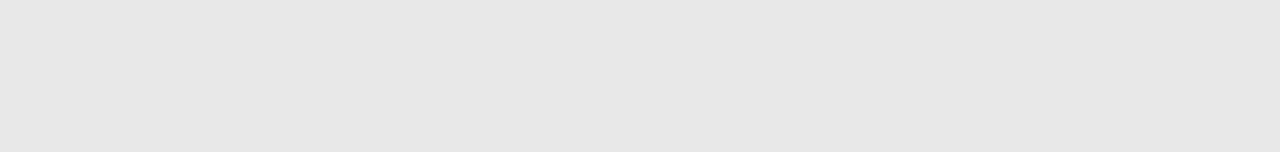
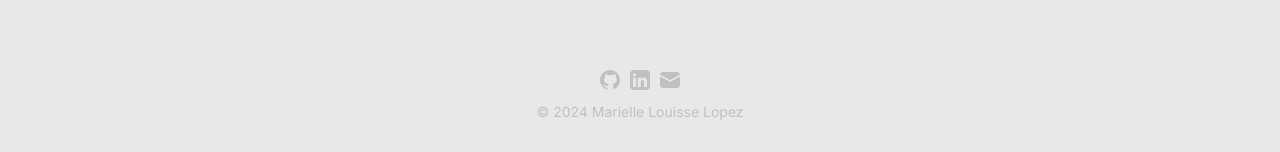
Before and after one commit to marielle-lopez/portfolio, a React (Vite) app: page /projects in a window 1280 px wide. Shown: the part 1169-1321 px from the top of the page. Before the commit the page ends 1174 px from the top, so only its background shows below. Built offline with nearby package versions, Linux system fonts and the light colour scheme.

Commit message:
created Footer component and implemented into project

```diff
--- a/src/App.jsx
+++ b/src/App.jsx
@@ -5,6 +5,7 @@ import LandingPage from "./pages/LandingPage/LandingPage";
 import AboutPage from "./pages/AboutPage/AboutPage";
 import SkillsPage from "./pages/SkillsPage/SkillsPage";
 import ProjectsPage from "./pages/ProjectsPage/ProjectsPage";
+import Footer from "./containers/Footer/Footer";
 
 function App() {
   return (
@@ -18,6 +19,8 @@ function App() {
           <Route path="/skills" element={<SkillsPage />} />
           <Route path="/projects" element={<ProjectsPage />} />
         </Routes>
+
+        <Footer />
       </BrowserRouter>
     </>
   );
--- /dev/null
+++ b/src/containers/Footer/Footer.jsx
@@ -0,0 +1,49 @@
+import styles from "./Footer.module.scss";
+import { useSpring, animated } from "@react-spring/web";
+import { Link } from "react-router-dom";
+
+const Footer = () => {
+  const springs = useSpring({
+    from: { y: 100, opacity: 0 },
+    to: { y: 0, opacity: 1 },
+  });
+
+  return (
+    <animated.div className={styles.footer} style={{ ...springs }}>
+      <div className={styles.footer__links}>
+        <Link
+          className={styles.footer__links__link}
+          to="https://github.com/marielle-lopez"
+          target="_blank"
+        >
+          <img
+            className={styles.footer__links__link__icon}
+            src="../src/assets/github.png"
+            alt="GitHub icon"
+          />
+        </Link>
+        <Link
+          className={styles.footer__links__link}
+          to="https://www.linkedin.com/in/marielle-lopez/"
+          target="_blank"
+        >
+          <img
+            className={styles.footer__links__link__icon}
+            src="../src/assets/linkedin.png"
+            alt="LinkedIn icon"
+          />
+        </Link>
+        <Link className={styles.footer__links__link} to="/" target="_blank">
+          <img
+            className={styles.footer__links__link__icon}
+            src="../src/assets/email.png"
+            alt="Email icon"
+          />
+        </Link>
+      </div>
+      <p className={styles.footer__copyright}>© 2024 Marielle Louisse Lopez</p>
+    </animated.div>
+  );
+};
+
+export default Footer;
--- /dev/null
+++ b/src/containers/Footer/Footer.module.scss
@@ -0,0 +1,28 @@
+.footer {
+  display: flex;
+  flex-direction: column;
+  align-items: center;
+  gap: 10px;
+  margin-top: 100px;
+
+  &__links {
+    display: flex;
+    gap: 10px;
+
+    &__link {
+      &__icon {
+        width: 20px;
+        opacity: 20%;
+        transition: 0.3s;
+
+        &:hover {
+          opacity: 100%;
+        }
+      }
+    }
+  }
+
+  &__copyright {
+    opacity: 20%;
+  }
+}
```
